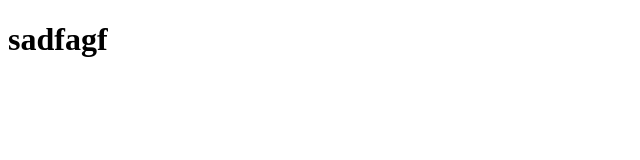
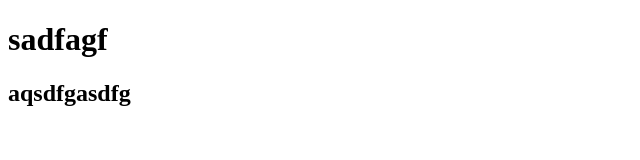
Before and after one commit to OlekciiUA/first, a plain HTML site: page index.html in a window 1280 px wide. Shown: the whole page, without its empty margins (0-640 px from the left). Drawn offline with Linux system fonts and the light colour scheme.

Commit message:
add main

```diff
--- a/index.html
+++ b/index.html
@@ -7,5 +7,6 @@
 </head>
 <body>
     <h1>sadfagf</h1>
+    <h2>aqsdfgasdfg</h2>
 </body>
 </html>
```
